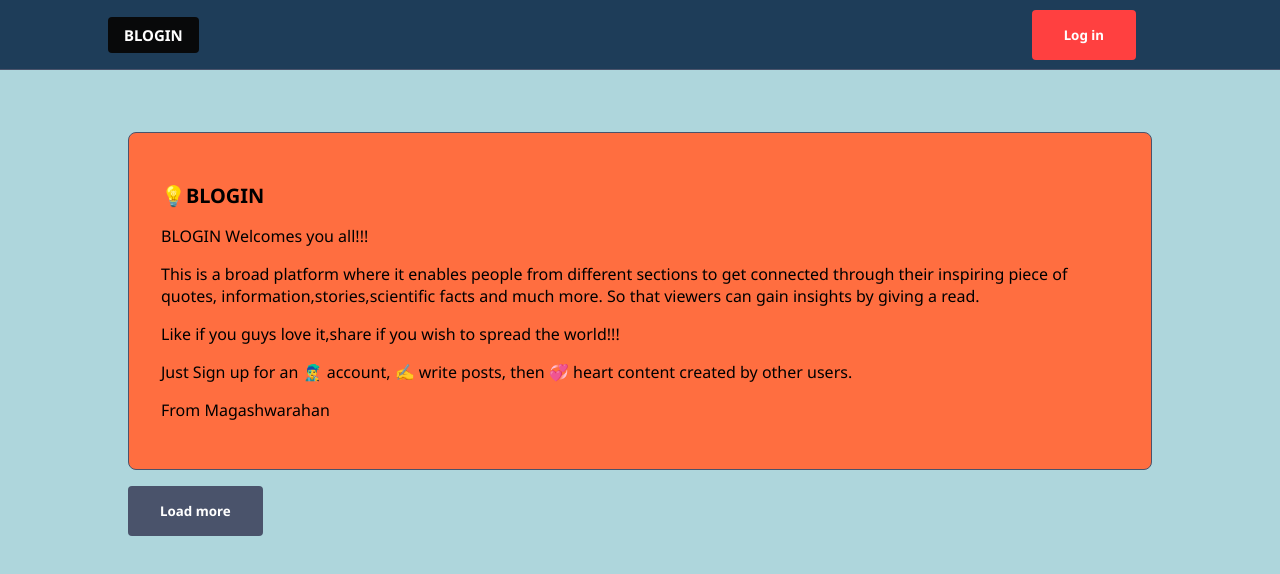
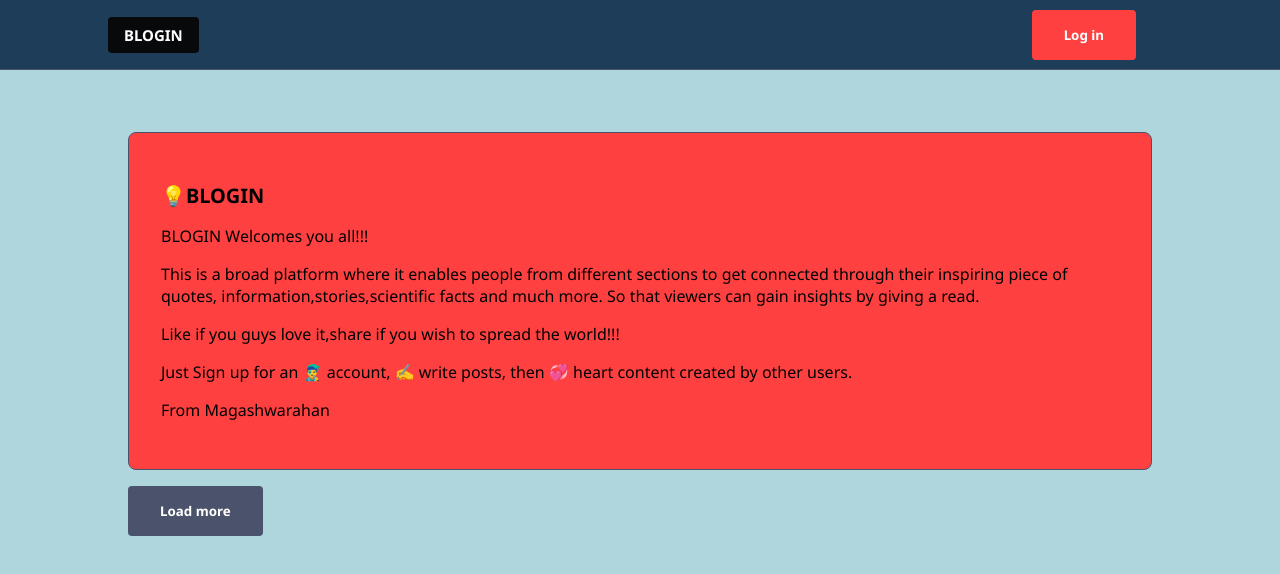
Before and after one commit to Magashwarahan/BLOGIT, a Next.js app: page / in a window 1280 px wide. Shown: the top 574 px of the page. Built offline with nearby package versions, Linux system fonts and the light colour scheme; no server answers; the database is empty.

Commit message:
Update globals.css

```diff
--- a/styles/globals.css
+++ b/styles/globals.css
@@ -174,7 +174,7 @@ button.btn-logo {
 .card {
   padding: 2rem;
   margin: 1rem 0;
-  background-color: #ecc19c;
+  background-color: #f29188;
   border: 1px solid var(--color-gray);
   border-radius: 8px;
 }
@@ -192,7 +192,7 @@ button.btn-logo {
 }
 
 .card-info {
-  background-color: #ff6e40;
+  background-color: #ff4040;
   color: black;
 }
 
```
